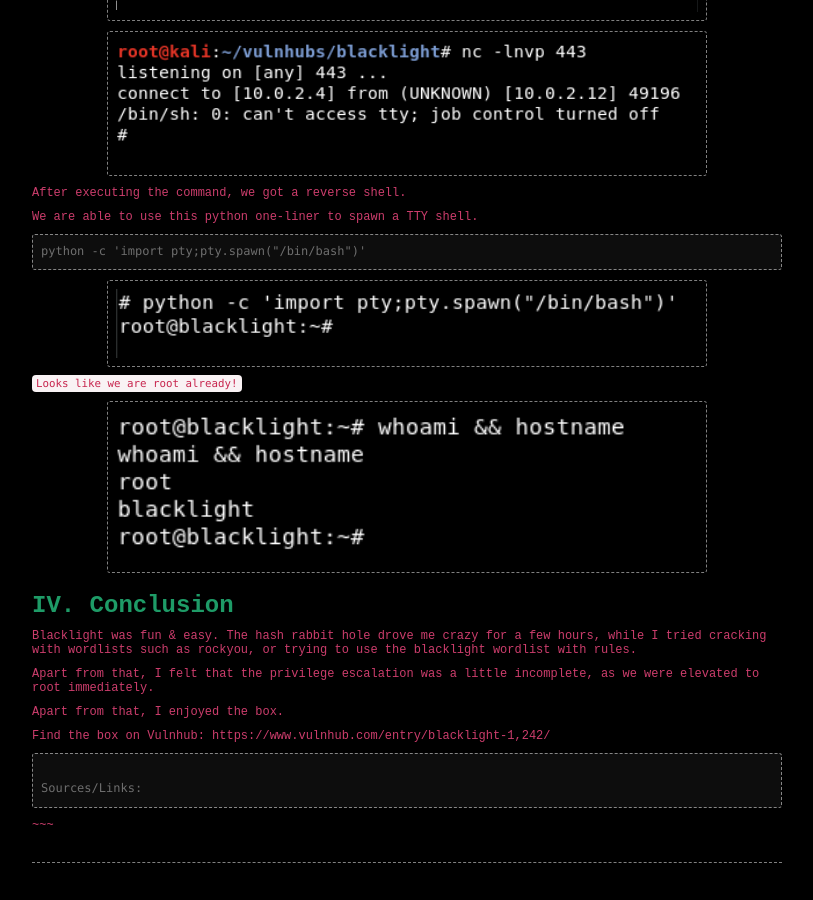
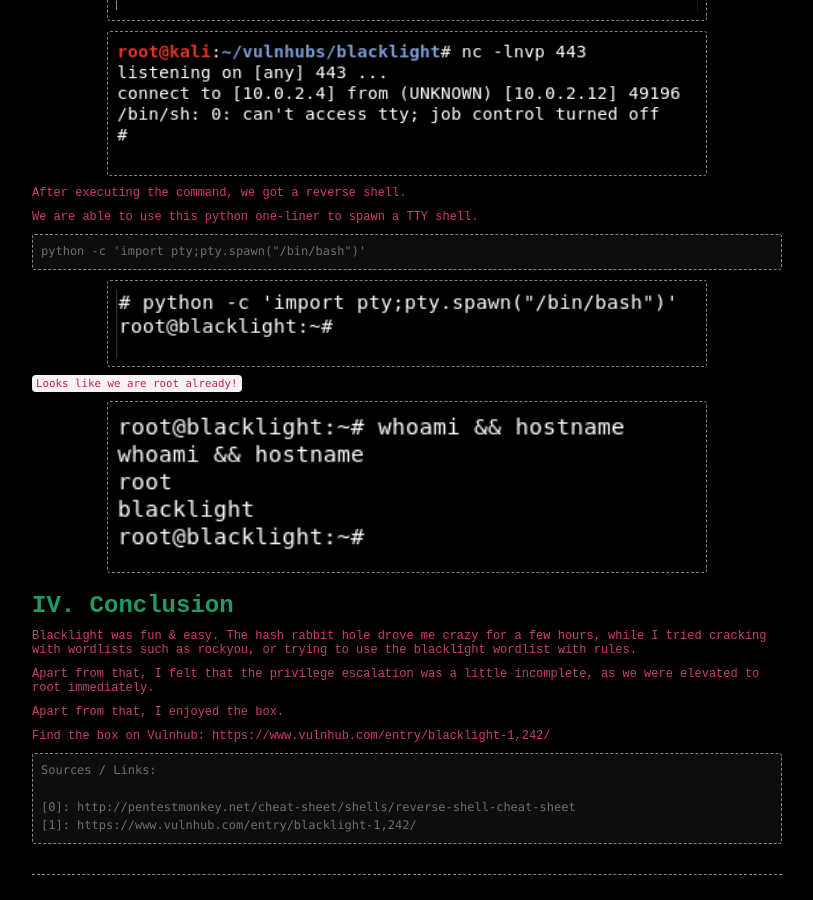
Before and after one commit to ch4n3l/ch4n3l.github.io, a Jekyll site: the page built from _posts/2017/2018-07-22-blacklight.md, in a window 1280 px wide and 900 px high, scrolled down 4011 px. Shown: the whole window, without its empty margins (233-1046 px from the left). Built offline with Jekyll 4.4.1, drawn with Linux system fonts in a browser that asks for light colours; comment, search, counter and statistics services are not loaded.

```diff
--- a/_posts/2017/2018-07-22-blacklight.md
+++ b/_posts/2017/2018-07-22-blacklight.md
@@ -138,26 +138,9 @@ Apart from that, I enjoyed the box.
 
 Find the box on Vulnhub: https://www.vulnhub.com/entry/blacklight-1,242/
 
+~~~
+Sources / Links:
 
-
-
-
-
-
-
-
-
-
-
-
-
-
-
-
-~~~
-
-Sources/Links:
-~~~
 [0]: http://pentestmonkey.net/cheat-sheet/shells/reverse-shell-cheat-sheet
 [1]: https://www.vulnhub.com/entry/blacklight-1,242/
 ~~~
```
